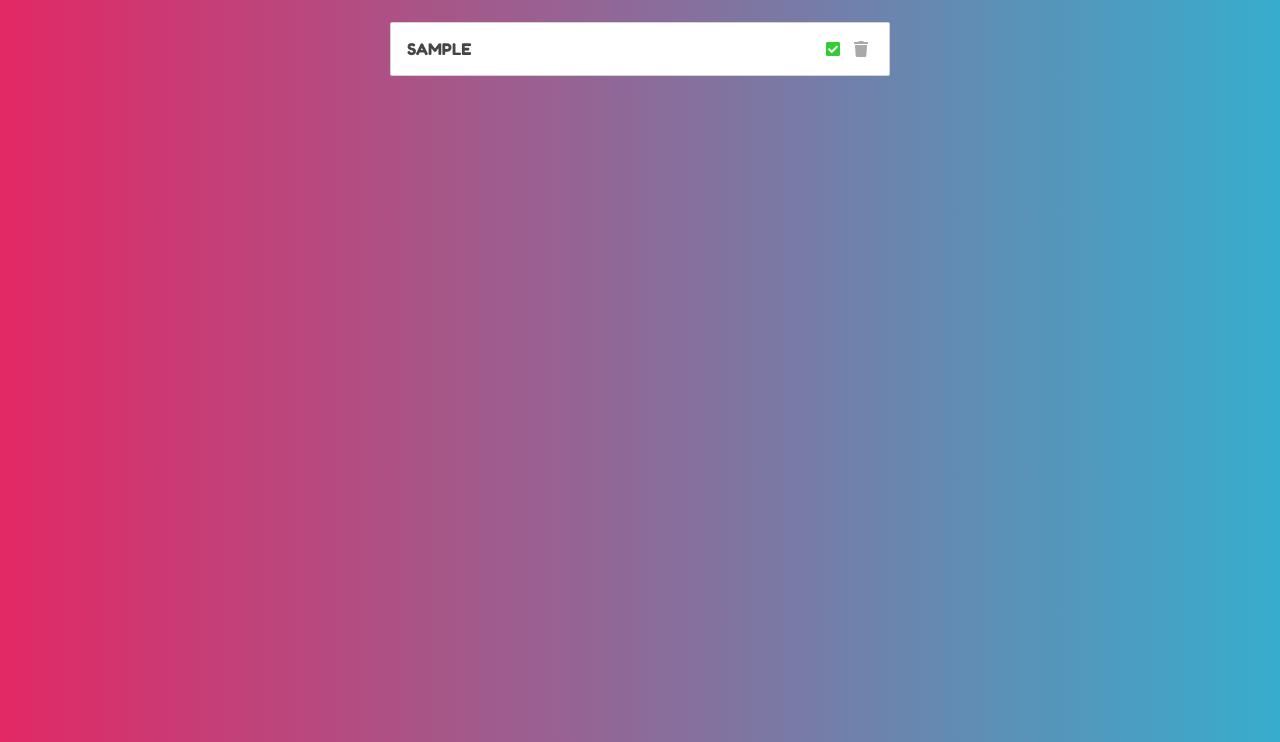
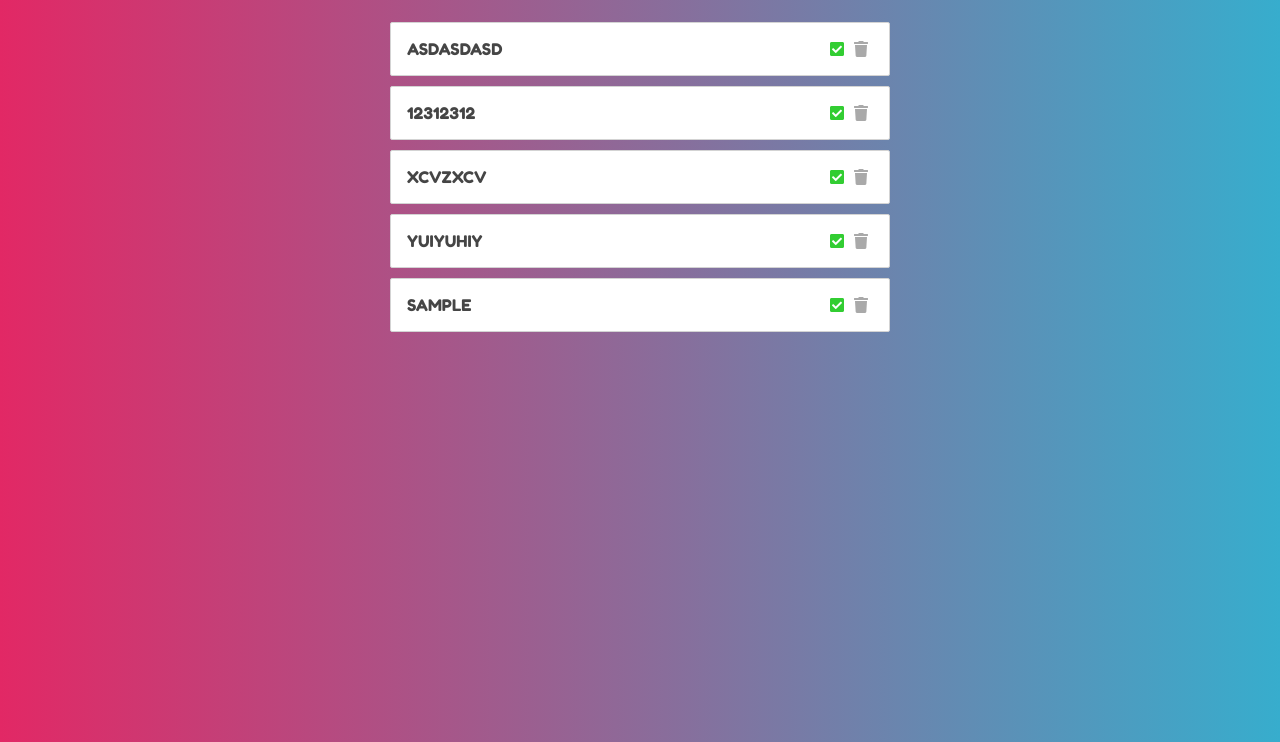
Before and after one commit to MMII0220/To-do-List, a plain HTML site: page index.html in a window 1280 px wide. Both pictures are taken after typing "Sample" into the empty fields and a click on the button "Submit". Shown: the part 58-800 px from the top of the page. Drawn offline with Linux system fonts and the light colour scheme.

Commit message:
улучшил кнопку submit

```diff
--- a/index.html
+++ b/index.html
@@ -30,7 +30,36 @@
 
       <section>
         <div class="container">
-          <div class="to_do_list"></div>
+          <div class="to_do_list">
+            <div class="item">
+              <p>asdasdasd</p>
+              <div>
+                <i class="fas fa-check-square" style="color: limegreen"></i
+                ><i class="fas fa-trash" style="color: darkgray"></i>
+              </div>
+            </div>
+            <div class="item">
+              <p>12312312</p>
+              <div>
+                <i class="fas fa-check-square" style="color: limegreen"></i
+                ><i class="fas fa-trash" style="color: darkgray"></i>
+              </div>
+            </div>
+            <div class="item">
+              <p>xcvzxcv</p>
+              <div>
+                <i class="fas fa-check-square" style="color: limegreen"></i
+                ><i class="fas fa-trash" style="color: darkgray"></i>
+              </div>
+            </div>
+            <div class="item">
+              <p>yuiyuhiy</p>
+              <div>
+                <i class="fas fa-check-square" style="color: limegreen"></i
+                ><i class="fas fa-trash" style="color: darkgray"></i>
+              </div>
+            </div>
+          </div>
         </div>
       </section>
     </main>
--- a/main.js
+++ b/main.js
@@ -6,14 +6,12 @@ window.addEventListener('DOMContentLoaded', () => {
     text = document.querySelector('.to_do_list'),
     note__info = document.querySelectorAll('.item');
 
-  add.addEventListener('click', (event) => {
-    text.innerHTML += `<div class="item">
-    <p>${note.value}</p>
-    <div>
-      <i class="fas fa-check-square" style="color: limegreen"></i>
-      <i class="fas fa-trash" style="color: darkgray"></i>
-    </div>
-    </div>`;
+  let i = 0;
+
+  add.addEventListener('click', () => {
+    if (note.value.trim()) {
+      text.innerHTML += `<div class="item"><p>${note.value}</p><div><i class="fas fa-check-square" style="color: limegreen"></i><i class="fas fa-trash" style="color: darkgray"></i></div></div>`;
+    }
 
     note.value = '';
   });
@@ -35,7 +33,8 @@ window.addEventListener('DOMContentLoaded', () => {
 
   erase.forEach((item) => {
     item.addEventListener('click', () => {
-      note__info.textContent = '';
+      note__info[i].textContent = '';
     });
+    i++;
   });
 });
```
